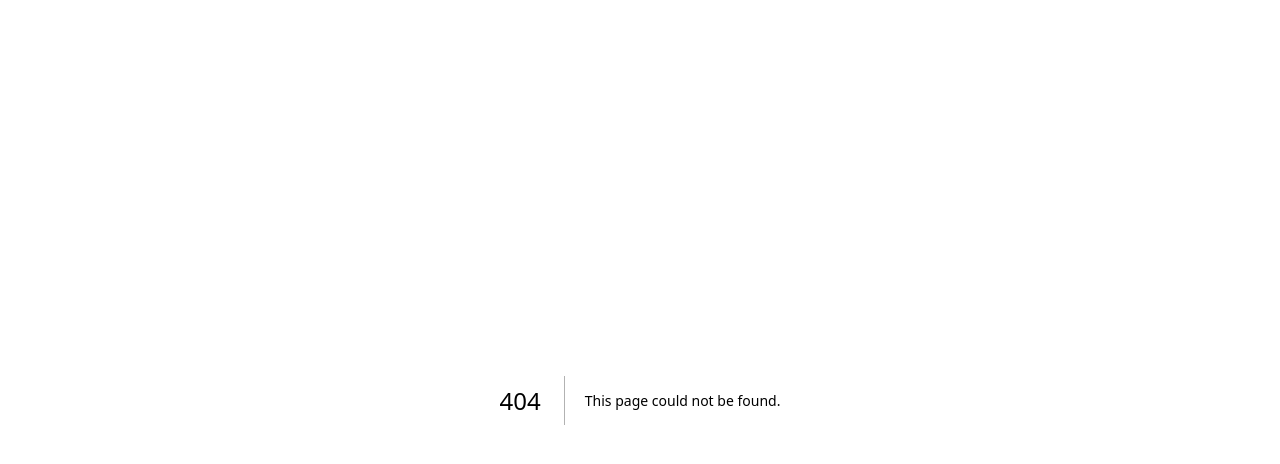
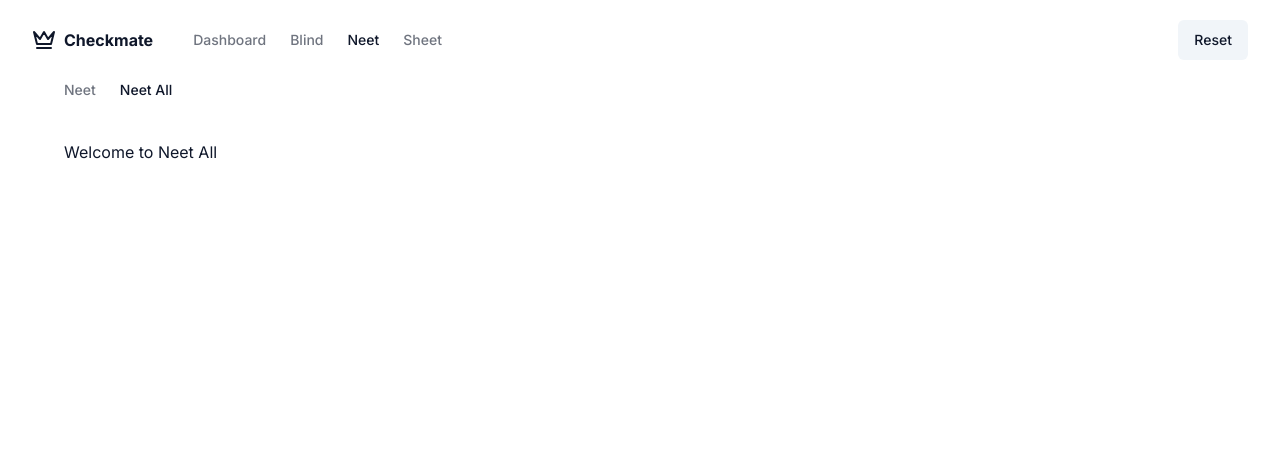
Before and after one commit to darkjoka/check, a Next.js app: page /neet/all in a window 1280 px wide. Before the commit this address had no page. Shown: the top 464 px of the page. Built offline with nearby package versions, Linux system fonts and the light colour scheme.

Commit message:
configure layout of neet link page

```diff
--- /dev/null
+++ b/app/(tasks)/(neet)/layout.tsx
@@ -0,0 +1,13 @@
+import { neetConfig } from "@/config/neet"
+import { NeetNavigation } from "@/components/neet-navigation"
+
+export default function Layout({ children }: { children: React.ReactNode }) {
+  return (
+    <div className="container flex flex-col gap-6 md:gap-10">
+      <div className="container">
+        <NeetNavigation items={neetConfig.mainNavigation} />
+      </div>
+      <section className="flex-1">{children}</section>
+    </div>
+  )
+}
--- /dev/null
+++ b/app/(tasks)/(neet)/neet/all/page.tsx
@@ -0,0 +1,7 @@
+export default function NeetAll() {
+  return (
+    <section>
+      <div className="container flex flex-col">Welcome to Neet All</div>
+    </section>
+  )
+}
```
Also changed, not shown: app/(tasks)/(neet)/neet/page.tsx (renamed from app/(tasks)/neet/page.tsx).
